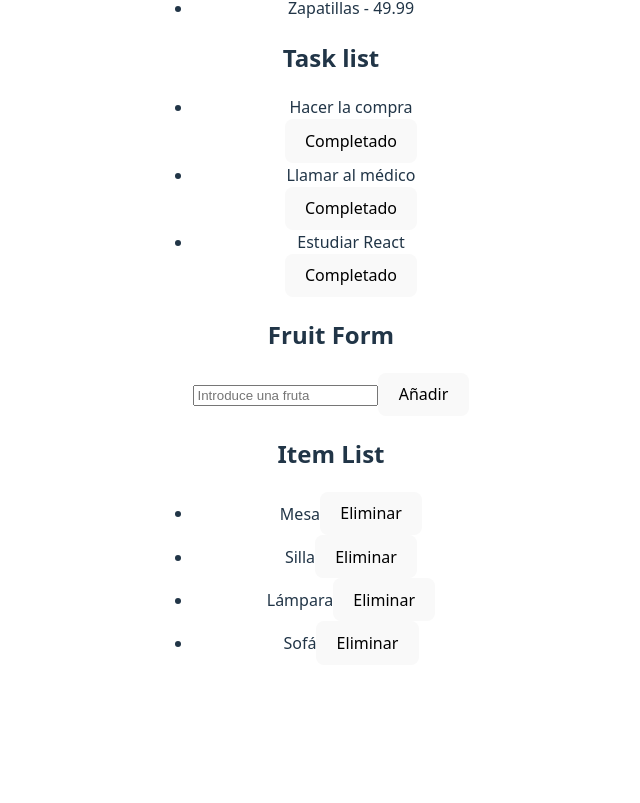
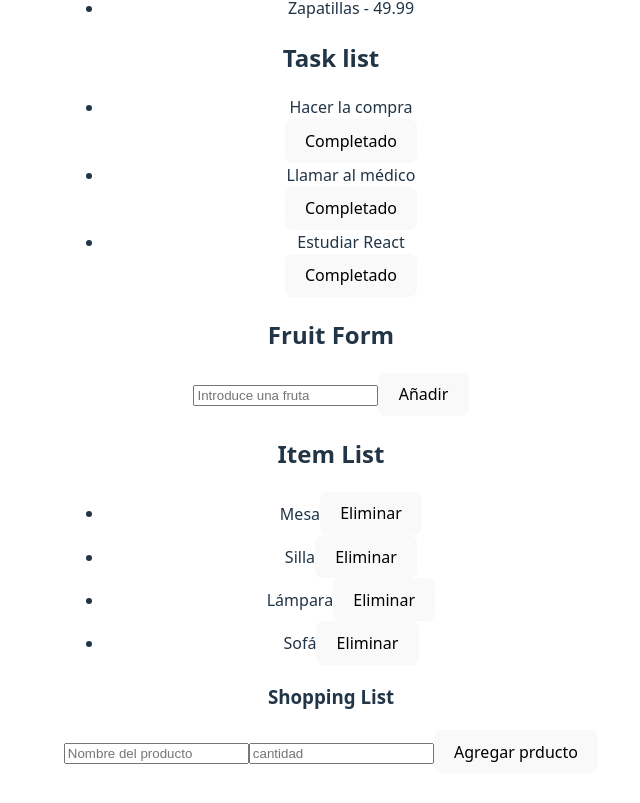
Before and after one commit to laura-gavilan/conditionals-react, a React (Vite) app: page / in a window 1280 px wide. Shown: the part 485-1288 px from the top of the page, without its empty margins (309-949 px from the left). Before the commit the page ends 1198 px from the top, so only its background shows below. Built offline with nearby package versions, Linux system fonts and the light colour scheme.

Commit message:
add(component): add componentDynamicShoppingList.jsx

```diff
--- a/src/App.jsx
+++ b/src/App.jsx
@@ -1,5 +1,6 @@
 import './App.css'
 import { AddFruitForm } from './components/AddFruitForm/AddFruitForm'
+import { DynamicShoppingList } from './components/DynamicShoppingList/DynamicShoppingList'
 import { NamesList } from './components/NameList/NameList'
 import { ProductList } from './components/ProductList/ProductList'
 import { RemoveItemList } from './components/RemoveItemList/RemoveItemList'
@@ -20,6 +21,8 @@ export const App = () => {
       <AddFruitForm/>
 
       <RemoveItemList/>
+
+      <DynamicShoppingList/>
     </div>
   )
 }
--- /dev/null
+++ b/src/components/DynamicShoppingList/DynamicShoppingList.jsx
@@ -0,0 +1,64 @@
+import { useState } from "react";
+
+
+const INITIAL_FORM = {
+    name: "",
+    cant: "",
+};
+
+const list = [];
+
+export const DynamicShoppingList = () => {
+    const [form, setForm] = useState(INITIAL_FORM);
+    const [elementsList, setElementList] = useState([]);
+
+    const handleChange = (event) => {
+        const { name, value } = event.target;
+
+        setForm(prev => ({
+            ...prev,
+            [name]: value,
+        }));
+    };
+
+    const handleSubmit = (event) => {
+        event.preventDefault();
+
+        setElementList(prev => [...prev, { ...form }]);
+        setForm(INITIAL_FORM);
+    };
+
+    return (
+        <>
+            <div>
+                <h3>Shopping List</h3>
+
+                <form onSubmit={handleSubmit}>
+                    <input
+                        type="text"
+                        name="name"
+                        value={form.name}
+                        onChange={handleChange}
+                        placeholder="Nombre del producto" />
+
+                    <input type="number"
+                        name="cant"
+                        value={form.cant}
+                        onChange={handleChange}
+                        placeholder="cantidad" />
+
+                    <button type="submit">Agregar prducto</button>
+                </form>
+
+                <ul>
+                    {elementsList.map((element, index) => {
+                        return (
+                            <li key={index}>{element.name} - {element.cant}</li>
+                        )
+                    })}
+                </ul>
+
+            </div >
+        </>
+    );
+};
```
Also changed, not shown: src/components/DynamicShoppingList/DynamicShoppingList.css (added).
